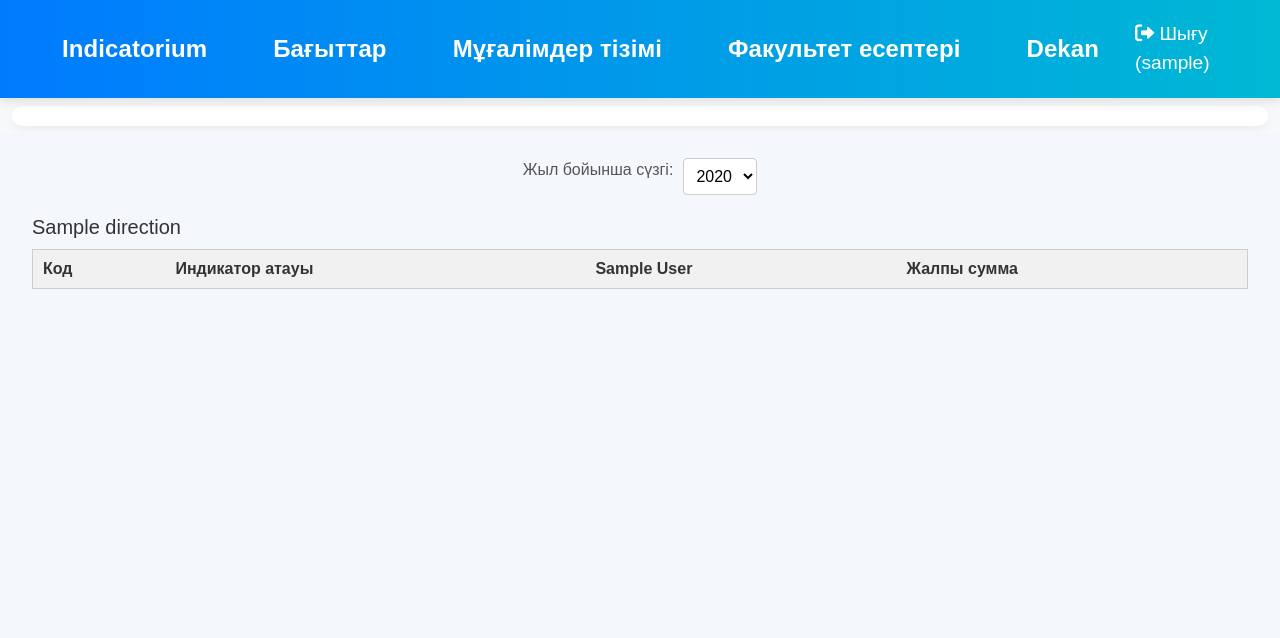
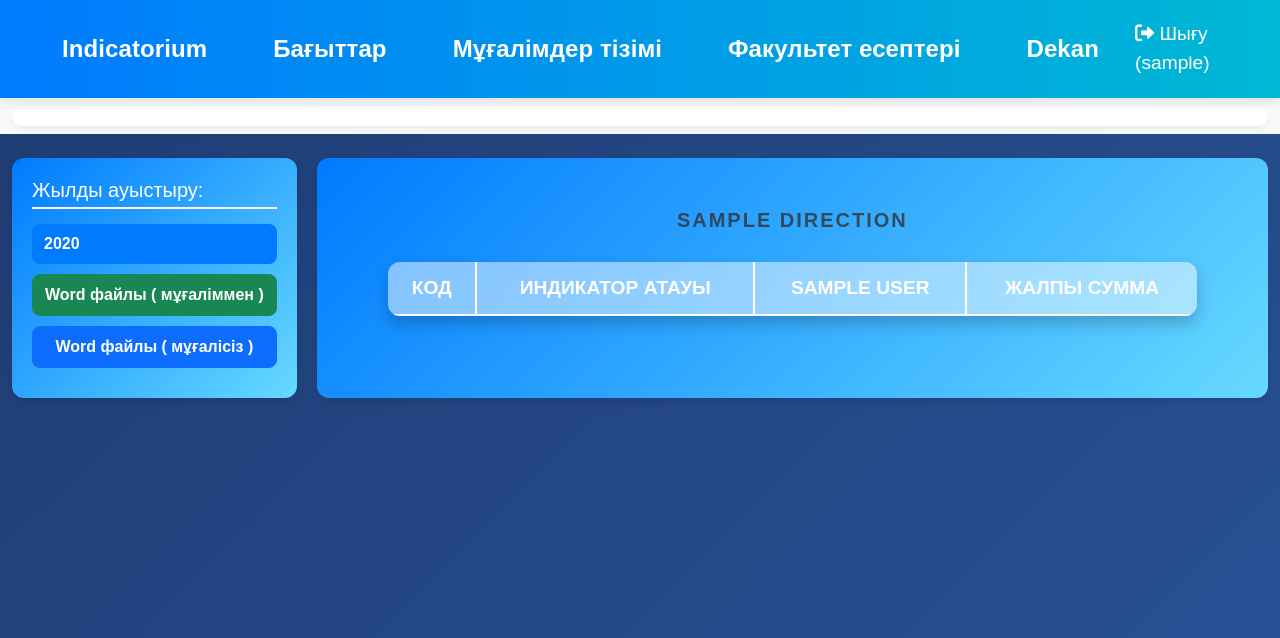
Before and after one commit to serzhan29/Indicativ, a Django app: page /dean_report/ in a window 1280 px wide. Shown: the top 638 px of the page. Run offline with Django 4.2, Linux system fonts and the light colour scheme; a user stored in the database is signed in; tables that the repository leaves empty hold one stand-in row (values such as "Sample post"); lists and menus that the app fills with data are empty.

Commit message:
Улучшение дизайн и добавление кнопок для загрузки отчета (для декана)

```diff
--- a/main/observer.py
+++ b/main/observer.py
@@ -17,13 +17,16 @@ from django.http import HttpResponseForbidden
 
 @login_required
 def teachers_by_faculty(request):
-    try:
-        profile = request.user.profile
-    except Profile.DoesNotExist:
-        return redirect('home')
+    if request.user.is_superuser:
+        profile = None  # можно вообще не использовать профиль
+    else:
+        try:
+            profile = request.user.profile
+        except Profile.DoesNotExist:
+            return redirect('home')
 
-    if profile.role != 'viewer':
-        return render(request, 'main/view/no_permission.html')
+        if profile.role != 'viewer':
+            return render(request, 'main/view/no_permission.html')
 
     faculties = Faculty.objects.filter(profile__role='teacher').distinct()
     selected_faculty_id = request.GET.get('faculty')
@@ -295,8 +298,6 @@ def dean_report(request):
     # 🔥 Добавим все года для выпадающего списка
     years = Year.objects.all().order_by('-year')
 
-
-
     user_profile = request.user.profile
     faculty = user_profile.faculty
     departments = Department.objects.filter(faculty=faculty)
--- a/main/templates/main/teacher_report.html
+++ b/main/templates/main/teacher_report.html
@@ -10,6 +10,7 @@
 <link rel="stylesheet" href="{% static 'main/css/main.css' %}">
 <link rel="stylesheet" href="{% static 'main/css/teacher_report.css' %}">
 <link rel="stylesheet" href="{% static 'main/css/modal_window.css' %}">
+
 <div class="page-container" style="display: flex; gap: 20px;">
     <!-- Фиксированный блок со списком направлений -->
     <div class="switch-direction-container">
@@ -50,6 +51,7 @@
         </ul>
     </div>
     </div>
+
     <!-- Блок с отчетом -->
     <div class="report-container">
         <div class="report-header">
@@ -67,7 +69,6 @@
                     <th>Өлшеу бірлігі</th>
                     <th>Көрсеткіш саны</th>
                     <th>Файлдар</th>
-
                 </tr>
             </thead>
             <tbody>
--- a/main/templates/main/view/dean_report.html
+++ b/main/templates/main/view/dean_report.html
@@ -4,23 +4,43 @@
 
 <h2 class="header-title">Есеп беру — {{ faculty.name }} ({{ year.year }} жыл)</h2>
 {% block content %}
-<!-- Форма для выбора года -->
-<form method="get" class="filter-form">
-    <label for="year" class="filter-label">Жыл бойынша сүзгі:</label>
-    <select name="year" id="year" class="filter-select" onchange="this.form.submit()">
+<link rel="stylesheet" href="{% static 'main/css/main.css' %}">
+<link rel="stylesheet" href="{% static 'main/css/teacher_report.css' %}">
+<link rel="stylesheet" href="{% static 'main/css/modal_window.css' %}">
+<div class="page-container">
+    <!-- Блок выбора года -->
+    <div class="switch-direction-container">
+        <h4>Жылды ауыстыру:</h4>
+        <ul>
             {% for y in years %}
-            <option value="{{ y.id }}" {% if y.id == year.id %}selected{% endif %}>{{ y.year }}</option>
+                <li>
+                    <a href="?year={{ y.id }}" class="{% if y.id == year.id %}highlight-link{% endif %}">
+                        {{ y.year }}
+                    </a>
+                </li>
             {% endfor %}
-    </select>
-</form>
+        </ul>
+        <ul style="list-style: none; padding: 0;">
+            <li><a href="{% url 'export_report' faculty.id %}?year={{ year.id }}" class="btn btn-success" style="display: block; margin-bottom: 10px;">
+                Word файлы ( мұғаліммен )
+            </a></li>
+            <li><a href="{% url 'export_department_report_docx' faculty.id %}?year={{ year.id }}" class="btn btn-primary" style="display: block;">
+                Word файлы ( мұғалісіз )
+            </a></li>
+        </ul>
 
-<!-- Основной контент: направления -->
+
+    </div>
+
+
+    <!-- Основной контент: направления и индикаторы -->
+    <div class="report-container">
         {% for direction in data %}
             <div class="direction-section">
                 <h3 class="direction-title">{{ direction.name }}</h3>
 
-        <table class="data-table">
-            <thead>
+                <table class="report-table">
+                    <thead class="main-indicator">
                         <tr>
                             <th>Код</th>
                             <th>Индикатор атауы</th>
@@ -33,7 +53,7 @@
                     <tbody>
                         {% for ind in direction.main_indicators %}
                             {% if ind.has_sub %}
-                        <tr>
+                                <tr class="main-indicator">
                                     <td class="text-center">{{ ind.main.code }}</td>
                                     <td><strong>Барлығы: {{ ind.main.name }}</strong></td>
                                     {% for val in ind.summary_row %}
@@ -42,7 +62,7 @@
                                     <td class="text-center">{{ ind.summary_row|sum_teachers_values }}</td>
                                 </tr>
                                 {% for sub, row in ind.sub_indicators %}
-                            <tr>
+                                    <tr class="sub-indicator">
                                         <td class="text-center">{{ sub.code }}</td>
                                         <td>{{ sub.name }}</td>
                                         {% for val in row %}
@@ -57,7 +77,7 @@
                                     </tr>
                                 {% endfor %}
                             {% else %}
-                        <tr>
+                                <tr class="main-indicator">
                                     <td class="text-center">{{ ind.main.code }}</td>
                                     <td>{{ ind.main.name }}</td>
                                     {% for val in ind.row %}
@@ -76,6 +96,8 @@
                 </table>
             </div>
         {% endfor %}
+    </div>
+</div>
 
 <!-- Модальное окно для списка преподавателей -->
 <div id="teacherModal" class="modal" onclick="closeModal(event)">
--- a/main/templates/main/view/list_teacher.html
+++ b/main/templates/main/view/list_teacher.html
@@ -83,7 +83,6 @@
                     {% endfor %}
                 </select>
             </div>
-
             {% if departments %}
             <div>
                 <label for="department" class="form-label mb-0">Кафедраны таңдау:</label>
```
Also changed, not shown: main/forms.py (added, +12 -0 lines), main/static/main/css/report_department.css (+25 -11 lines). Lines whose indentation alone changed are shown as unchanged.
